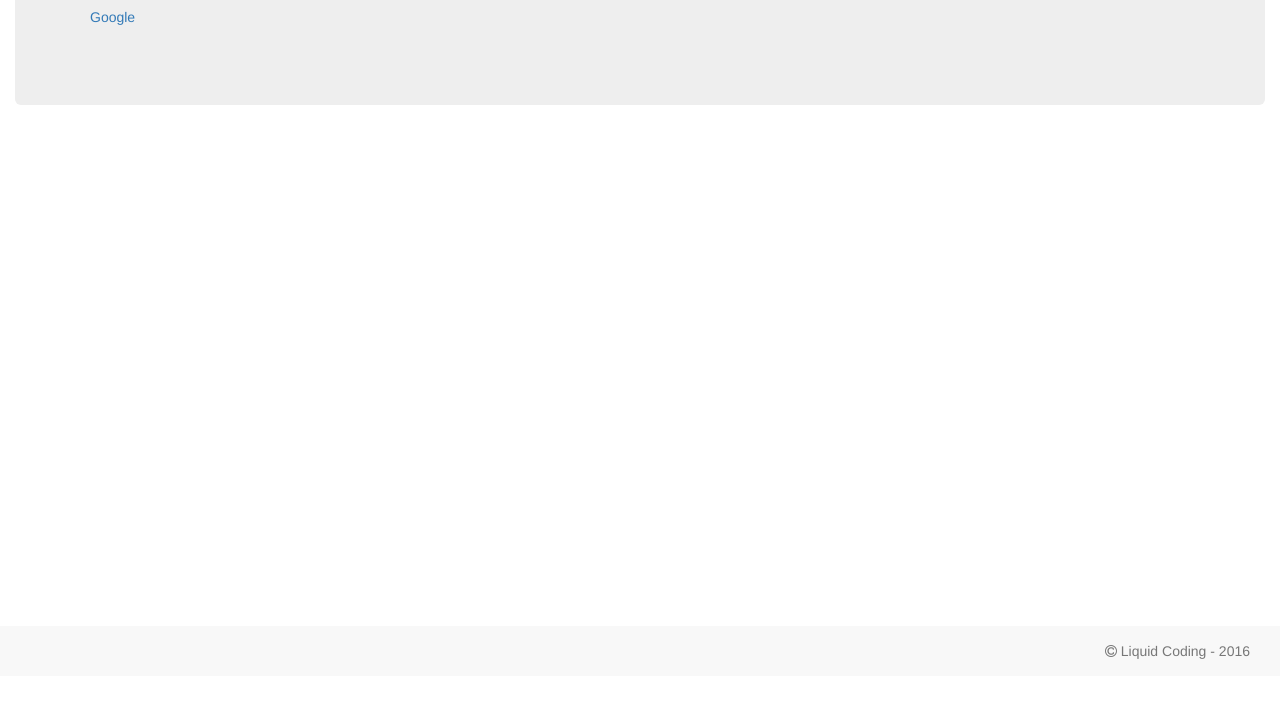
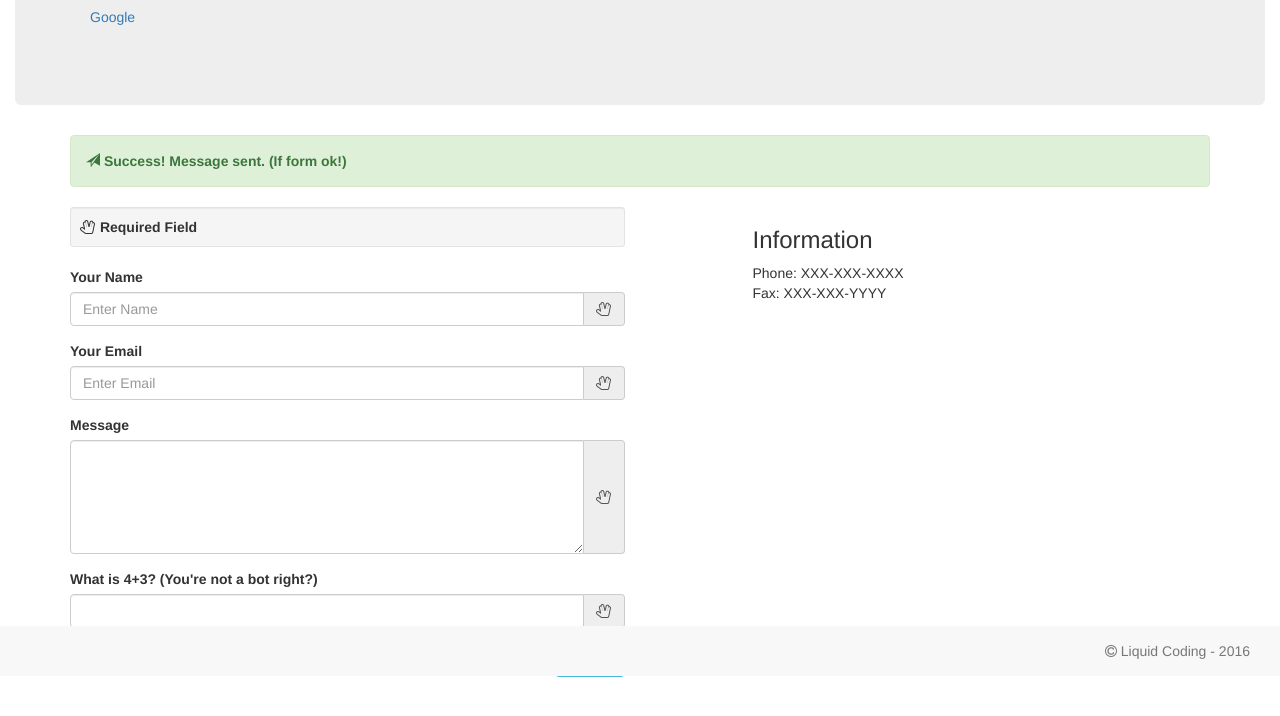
Before and after one commit to LiquidCoding/LiquidCodingMVC_Site, a website: page src/contact.html in a window 1280 px wide. Shown: the part 124-840 px from the top of the page. Before the commit the page ends 800 px from the top, so only its background shows below. Drawn offline with nearby package versions, Linux system fonts and the light colour scheme; files that its build step writes are made by us from their sources.

Commit message:
Added some contact forms, no server logic so they don't work yet

```diff
--- a/src/contact.html
+++ b/src/contact.html
@@ -73,6 +73,66 @@
             </div>
         </div>
 
+        <div class="container">
+            <div class="row">
+                <div class="col-md-12">
+                    <div class="alert alert-success">
+                        <strong><span class="glyphicon glyphicon-send"></span> Success! Message sent. (If form ok!)</strong>
+                    </div>
+                    <!--
+                    <div class="alert alert-danger">
+<span class="glyphicon glyphicon-alert"></span><strong> Error! Please check the inputs. (If form error!)</strong>
+</div>
+-->
+                </div>
+                <form role="form" action="" method="post">
+                    <div class="col-lg-6">
+                        <div class="well well-sm">
+                            <strong> <i class="fa fa-hand-spock-o"></i>  Required Field</strong>
+                        </div>
+                        <div class="form-group">
+                            <label for="InputName">Your Name</label>
+                            <div class="input-group">
+                                <input type="text" class="form-control" name="InputName" id="InputName" placeholder="Enter Name" required>
+                                <span class="input-group-addon"><i class="fa fa-hand-spock-o"></i></span>
+                            </div>
+                        </div>
+                        <div class="form-group">
+                            <label for="InputEmail">Your Email</label>
+                            <div class="input-group">
+                                <input type="email" class="form-control" id="InputEmail" name="InputEmail" placeholder="Enter Email" required>
+                                <span class="input-group-addon"><i class="fa fa-hand-spock-o"></i></span>
+                            </div>
+                        </div>
+                        <div class="form-group">
+                            <label for="InputMessage">Message</label>
+                            <div class="input-group">
+                                <textarea name="InputMessage" id="InputMessage" class="form-control" rows="5" required></textarea>
+                                <span class="input-group-addon"><i class="fa fa-hand-spock-o"></i></span>
+                            </div>
+                        </div>
+                        <div class="form-group">
+                            <label for="InputReal">What is 4+3? (You're not a bot right?)</label>
+                            <div class="input-group">
+                                <input type="text" class="form-control" name="InputReal" id="InputReal" required>
+                                <span class="input-group-addon"><i class="fa fa-hand-spock-o"></i></span>
+                            </div>
+                        </div>
+                        <input type="submit" name="submit" id="submit" value="Submit" class="btn btn-info pull-right">
+                    </div>
+                </form>
+                <hr class="featurette-divider hidden-lg">
+                <div class="col-lg-5 col-md-push-1">
+                    <address>
+                        <h3>Information</h3>
+                          Phone: XXX-XXX-XXXX<br>
+                          Fax: XXX-XXX-YYYY</p>
+                    </address>
+                </div>
+            </div>
+
+        </div>
+
         <footer class="nav navbar-default navbar-fixed-bottom">
             <div class="container-fluid">
                 <p class="navbar-text pull-right"><i class="fa fa-copyright"></i> Liquid Coding - 2016</p>
```
